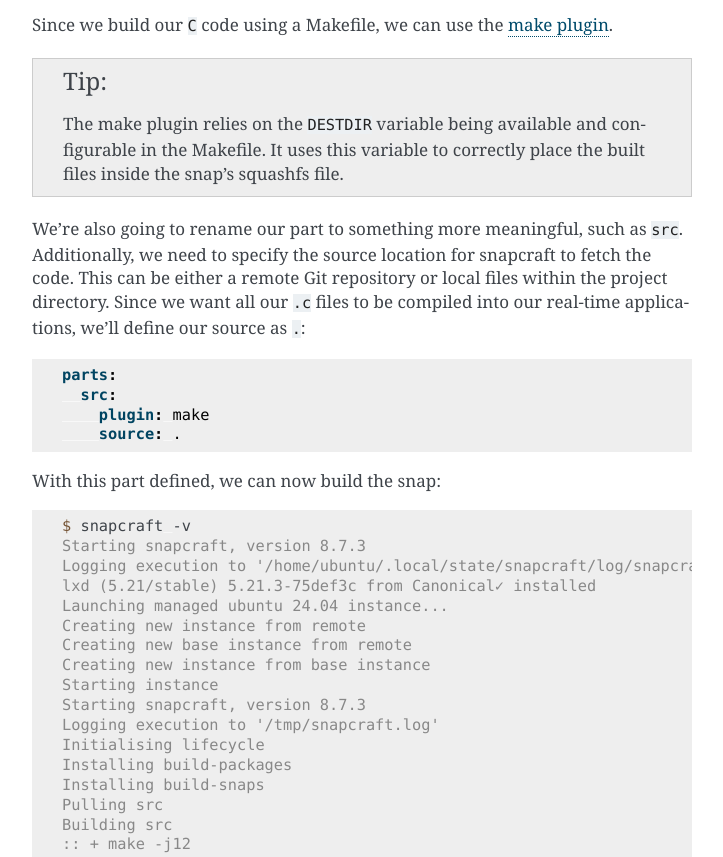
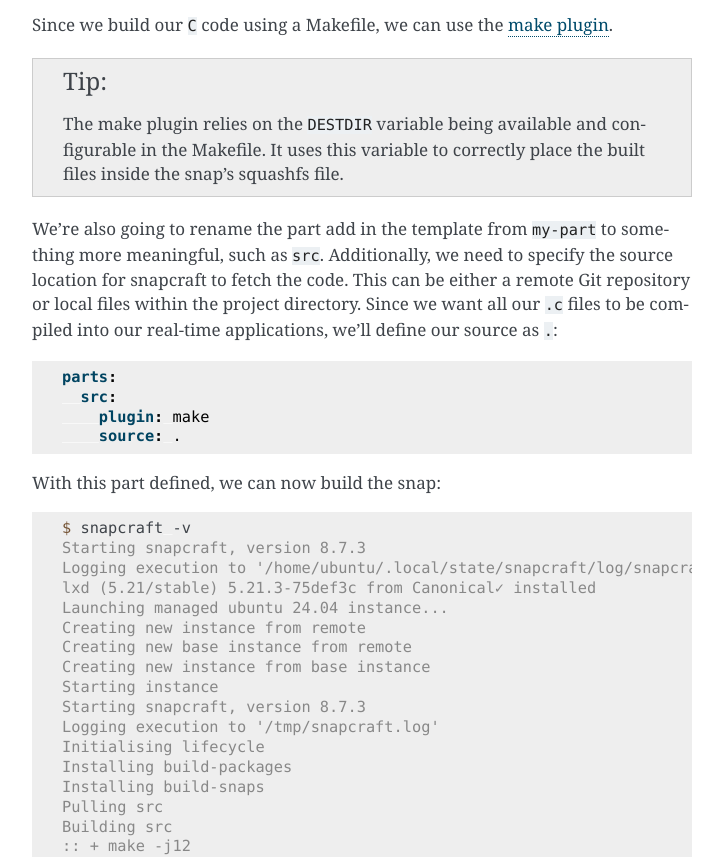
Before and after one commit to canonical/real-time-ubuntu-docs, a Sphinx documentation site: the page built from docs/tutorial/7-snapping.md, in a window 1280 px wide and 900 px high, scrolled down 2115 px, cut to the strip 43-900 px from the top of the window. Shown: the whole strip, without its empty margins (388-1111 px from the left). Built offline with Sphinx 7.4.7, drawn with Linux system fonts in a browser that asks for light colours.

Commit message:
refact: reword sentence about part renaming
Co-authored-by: Farshid Tavakolizadeh <email@farshid.ws>
Signed-off-by: Lincoln Wallace <lincoln.wallace@canonical.com>

````diff
--- a/docs/tutorial/7-snapping.md
+++ b/docs/tutorial/7-snapping.md
@@ -101,7 +101,7 @@ The make plugin relies on the `DESTDIR` variable being available and configurabl
 It uses this variable to correctly place the built files inside the snap's squashfs file.
 ```
 
-We're also going to rename our part to something more meaningful, such as `src`.
+We're also going to rename the part add in the template from `my-part` to something more meaningful, such as `src`.
 Additionally, we need to specify the source location for snapcraft to fetch the code.
 This can be either a remote Git repository or local files within the project directory.
 Since we want all our `.c` files to be compiled into our real-time applications, we'll define our source as `.`:
````
